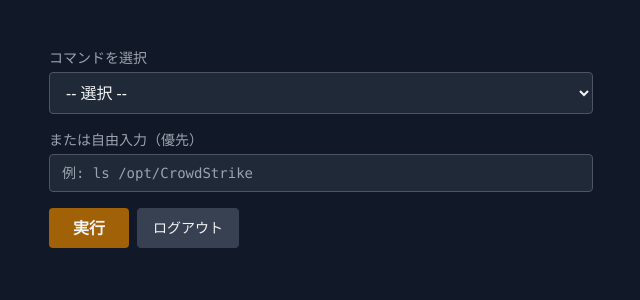
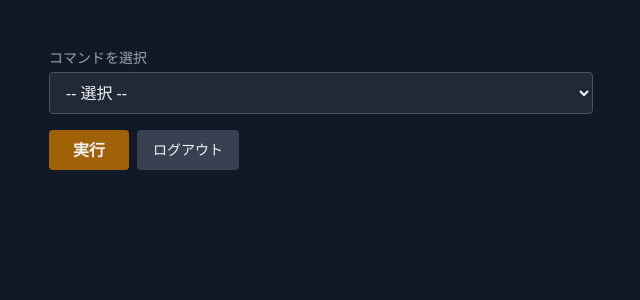
Before and after one commit to CS-Japan-SE/fcs-cicd-lab-melos, a Flask app: page /debug in a window 1280 px wide. Shown: the part 77-377 px from the top of the page, without its empty margins (319-959 px from the left). Run offline with Flask 3, Linux system fonts and the light colour scheme; the visitor is signed in with stand-in values (Sample User, id 1); some libraries are stand-ins or nearby versions.

Commit message:
Remove free-form command input from debug page
Co-Authored-By: Claude Sonnet 4.6 <noreply@anthropic.com>

```diff
--- a/frontend/app.py
+++ b/frontend/app.py
@@ -85,12 +85,8 @@ def debug():
                     error = f"連続実行を制限しています。{_RATE_LIMIT_SECONDS}秒後に再試行してください。"
                 else:
                     _rate_limit[client_ip] = now
-                    custom_cmd = request.form.get("custom_command", "").strip()
                     cmd_key = request.form.get("command", "")
-                    if custom_cmd:
-                        cmd = custom_cmd.split()
-                    else:
-                        cmd = _ALLOWED_COMMANDS.get(cmd_key)
+                    cmd = _ALLOWED_COMMANDS.get(cmd_key)
                     if cmd is None:
                         error = "許可されていないコマンドです"
                     else:
--- a/frontend/templates/debug.html
+++ b/frontend/templates/debug.html
@@ -41,10 +41,6 @@
           {% endfor %}
         </select>
       </div>
-      <div>
-        <label class="block text-sm text-gray-400 mb-1">または自由入力（優先）</label>
-        <input type="text" name="custom_command" placeholder="例: ls /opt/CrowdStrike" class="w-full bg-gray-800 border border-gray-600 rounded px-3 py-2 focus:outline-none focus:border-yellow-500 font-mono text-sm">
-      </div>
       <div class="flex gap-2">
         <button type="submit" class="bg-yellow-700 hover:bg-yellow-600 px-6 py-2 rounded font-semibold transition-colors">実行</button>
         <button type="submit" form="logout-form" class="bg-gray-700 hover:bg-gray-600 px-4 py-2 rounded transition-colors text-sm">ログアウト</button>
```
